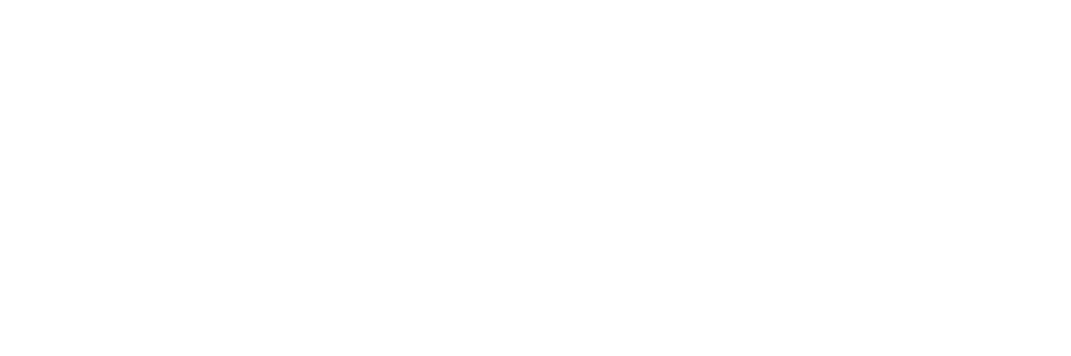
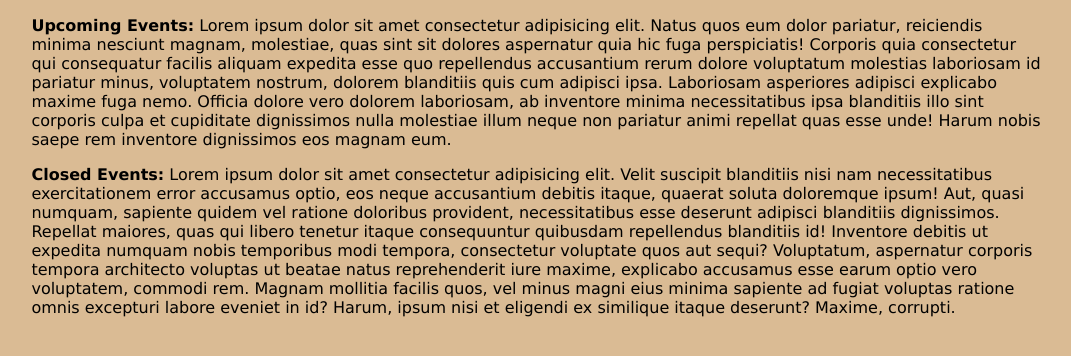
Before and after one commit to PovilasPal/collaborative-coffee-page, a plain HTML site: page index.html in a window 1280 px wide. Shown: the whole page, without its empty margins (103-1174 px from the left). Drawn offline with Linux system fonts and the light colour scheme.

Commit message:
Add body

```diff
--- a/css/style.css
+++ b/css/style.css
@@ -0,0 +1,9 @@
+body {
+    background-color: #dabb94;
+    font-family: Verdana, Geneva, Tahoma, sans-serif;
+}
+
+main {
+    width: 80%;
+    margin: 0 auto;
+}
--- a/index.html
+++ b/index.html
@@ -7,6 +7,9 @@
     <title>Document</title>
 </head>
 <body>
-
+    <main>
+        <p><b>Upcoming Events:</b> Lorem ipsum dolor sit amet consectetur adipisicing elit. Natus quos eum dolor pariatur, reiciendis minima nesciunt magnam, molestiae, quas sint sit dolores aspernatur quia hic fuga perspiciatis! Corporis quia consectetur qui consequatur facilis aliquam expedita esse quo repellendus accusantium rerum dolore voluptatum molestias laboriosam id pariatur minus, voluptatem nostrum, dolorem blanditiis quis cum adipisci ipsa. Laboriosam asperiores adipisci explicabo maxime fuga nemo. Officia dolore vero dolorem laboriosam, ab inventore minima necessitatibus ipsa blanditiis illo sint corporis culpa et cupiditate dignissimos nulla molestiae illum neque non pariatur animi repellat quas esse unde! Harum nobis saepe rem inventore dignissimos eos magnam eum.</p>
+        <p><b>Closed Events:</b> Lorem ipsum dolor sit amet consectetur adipisicing elit. Velit suscipit blanditiis nisi nam necessitatibus exercitationem error accusamus optio, eos neque accusantium debitis itaque, quaerat soluta doloremque ipsum! Aut, quasi numquam, sapiente quidem vel ratione doloribus provident, necessitatibus esse deserunt adipisci blanditiis dignissimos. Repellat maiores, quas qui libero tenetur itaque consequuntur quibusdam repellendus blanditiis id! Inventore debitis ut expedita numquam nobis temporibus modi tempora, consectetur voluptate quos aut sequi? Voluptatum, aspernatur corporis tempora architecto voluptas ut beatae natus reprehenderit iure maxime, explicabo accusamus esse earum optio vero voluptatem, commodi rem. Magnam mollitia facilis quos, vel minus magni eius minima sapiente ad fugiat voluptas ratione omnis excepturi labore eveniet in id? Harum, ipsum nisi et eligendi ex similique itaque deserunt? Maxime, corrupti.</p>
+    </main>
 </body>
 </html>
```
